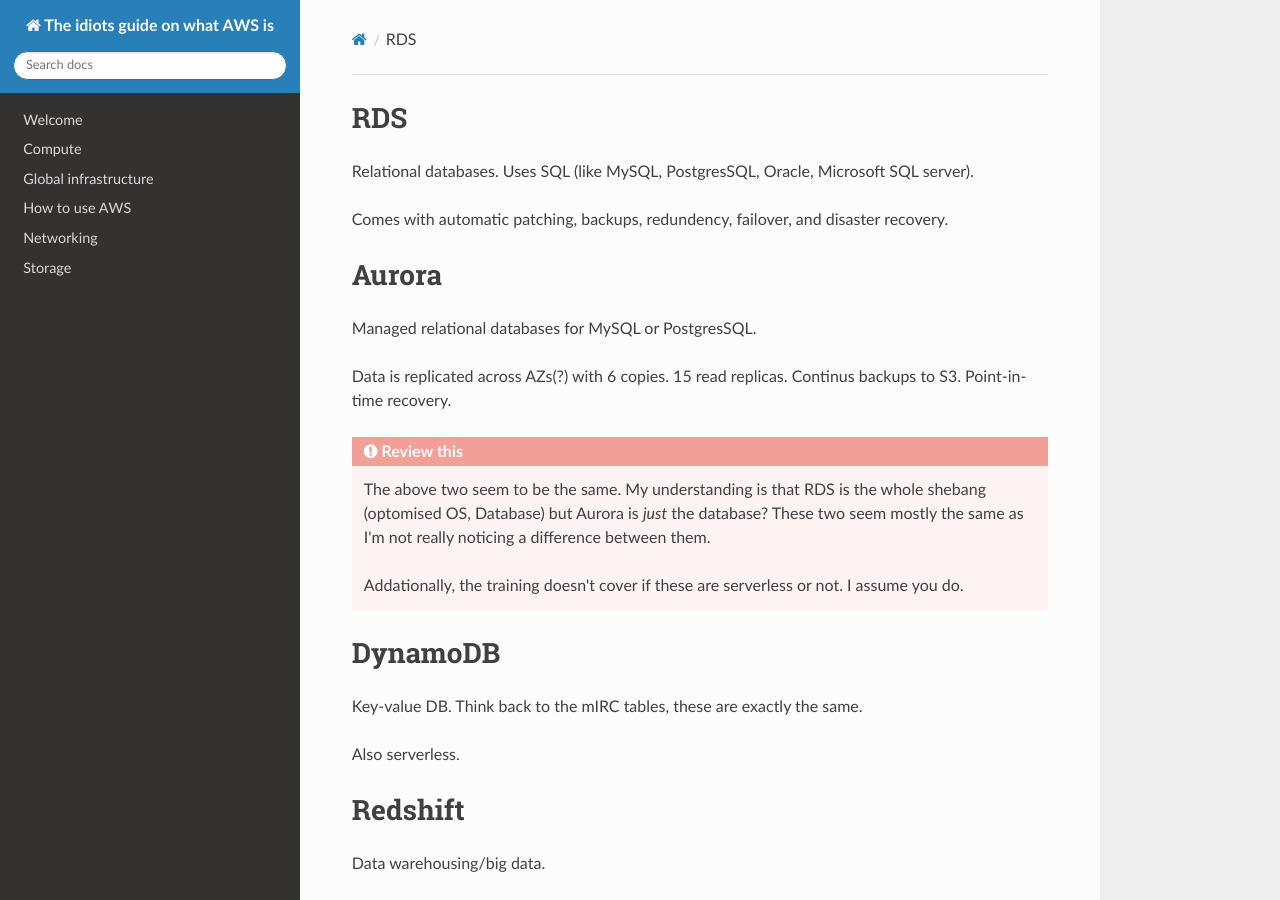
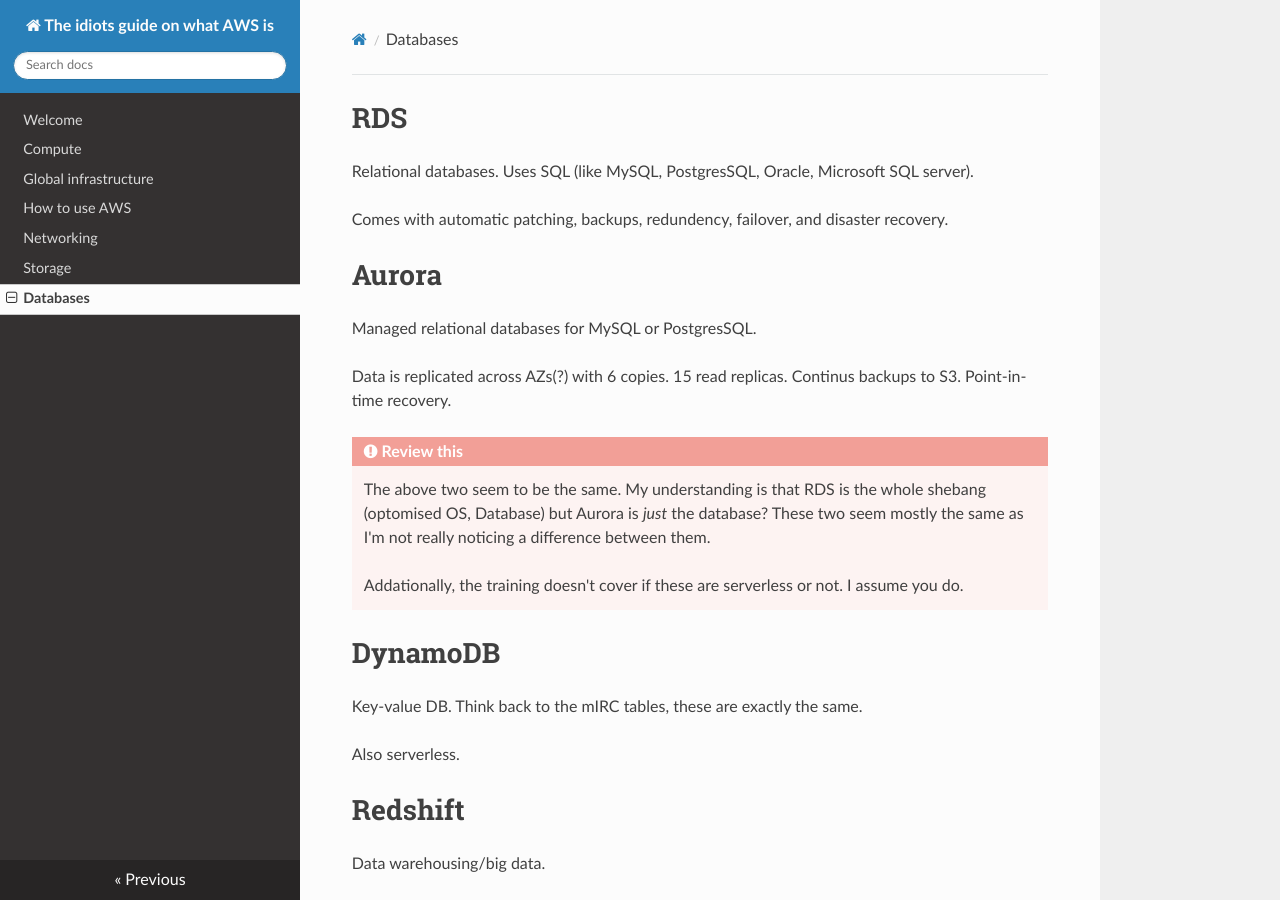
Before and after one commit to KanChiMoe/aws-docs, an MkDocs documentation site: the page built from docs/databases.md, in a window 1280 px wide and 900 px high. Built offline with MkDocs 1.6.1, drawn with Linux system fonts in a browser that asks for light colours; nearby versions of some CDN libraries; part of the change alters nothing that is shown.

Commit message:
enable databases

```diff
--- a/mkdocs.yml
+++ b/mkdocs.yml
@@ -11,7 +11,12 @@ nav:
 - How to use AWS: use.md
 - Networking: networking.md
 - Storage: storage.md
-#- Databases: databases.md
+- Databases: databases.md
 #- Security: security.md
 #- Compliance: compliance.md
 #- Monitoring: monitoring.md
+#- Pricing: pricing.md
+#- Cloud Adoption: caf.md
+#- Migration: migration.md
+#- Innovate: innovate.md
+#- Well-Architected Framework: framework.md
```
